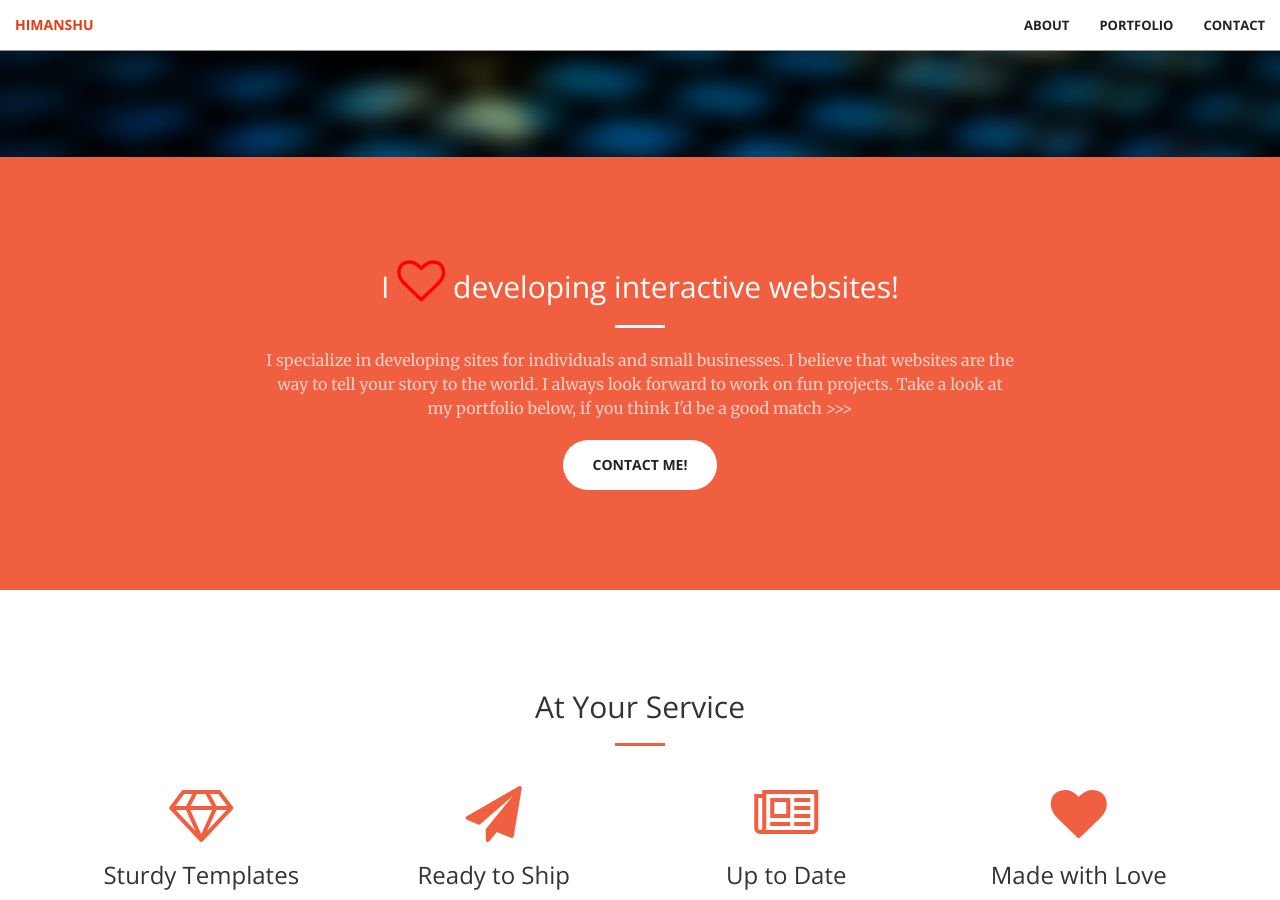
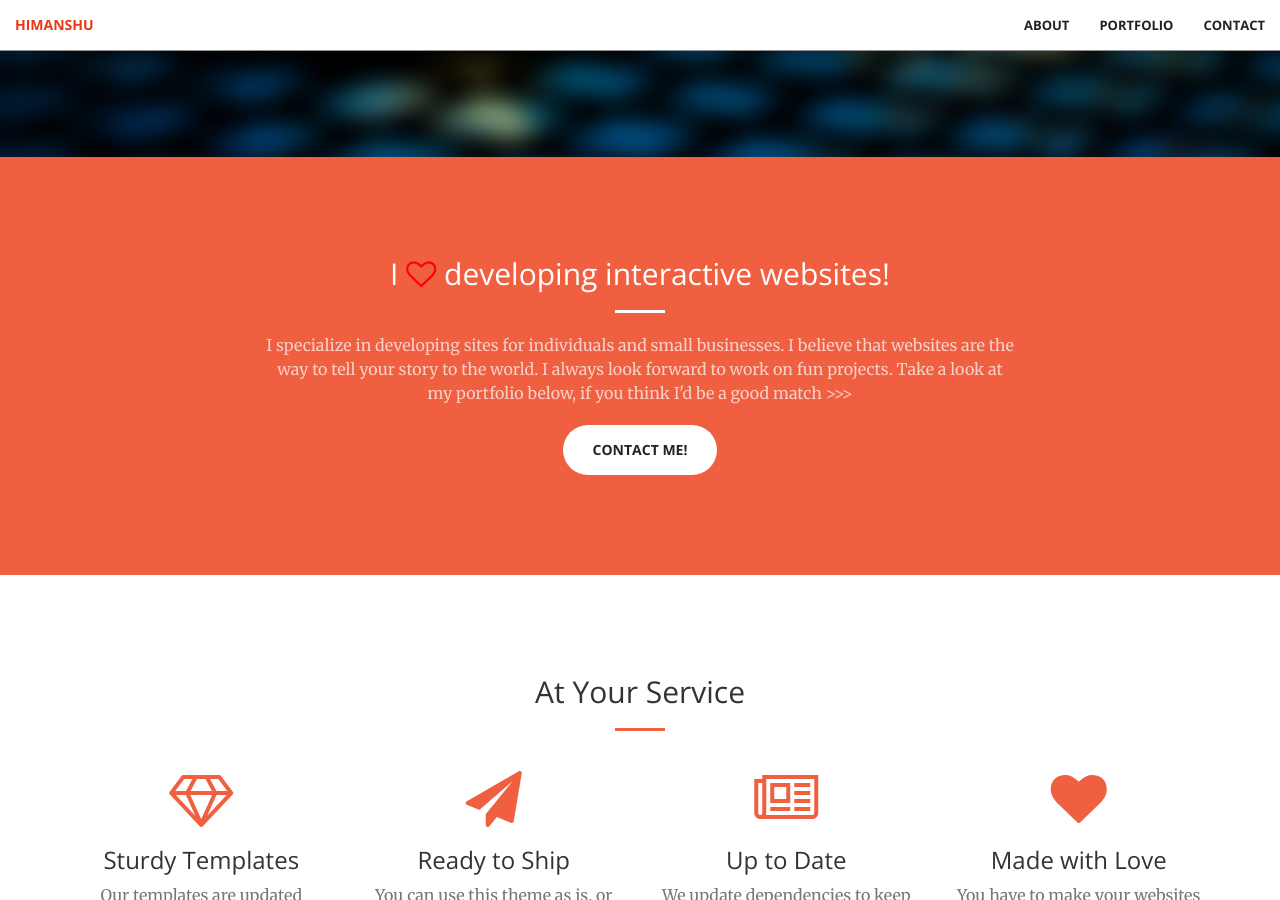
Before and after one commit to Himanshukumar30/Himanshu, a Jekyll site: the page built from index.html, in a window 1280 px wide and 900 px high, scrolled down 743 px. Built offline with Jekyll 4.4.1, drawn with Linux system fonts in a browser that asks for light colours.

Commit message:
updating call to action

```diff
--- a/_includes/call-to-action.html
+++ b/_includes/call-to-action.html
@@ -4,7 +4,7 @@
       <div class="col-lg-8 col-lg-offset-2 text-center">
         <h2 class="section-heading">
           I
-          <i class="fa fa-heart-o" style="font-size: 48px; color: red"></i>
+          <i class="fa fa-heart-o" style="font-size: 30px; color: red"></i>
           developing interactive websites!
         </h2>
         <hr class="light" />
```
